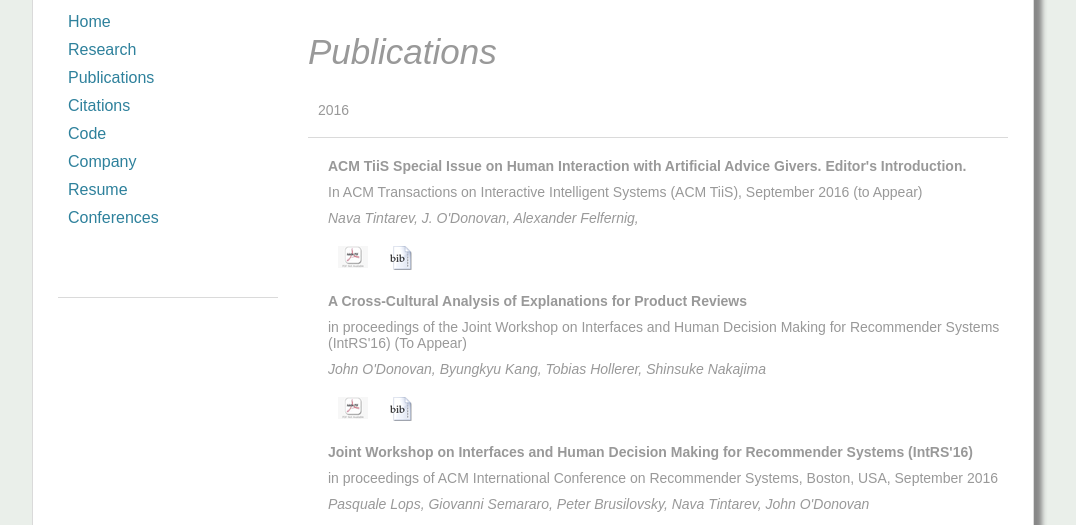
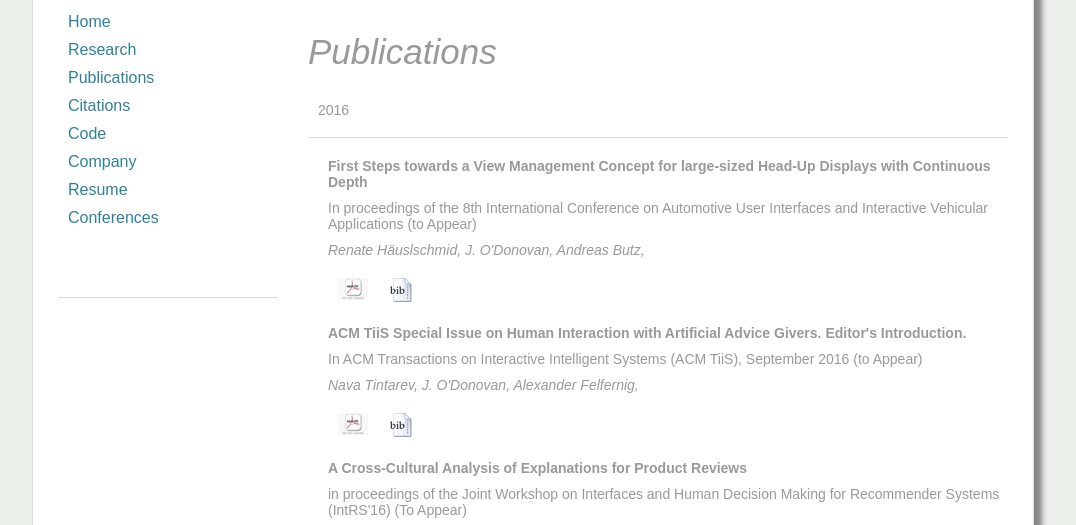
Before and after one commit to johnodonovan/personal-webpage, a plain HTML site: page publications.html in a window 1280 px wide. Shown: the part 235-760 px from the top of the page, without its empty margins (108-1184 px from the left). Drawn offline with Linux system fonts and the light colour scheme.

Commit message:
pub update

```diff
--- a/publications.html
+++ b/publications.html
@@ -48,6 +48,29 @@
 <article class="publication_year">2016</article>
 <section class="publication_line"></section>
 <section class="publication_bloc">
+<!-- PAPER BLOCK -->
+					<article class="publication_name">First Steps towards a View Management Concept for large-sized Head-Up Displays with Continuous Depth
+ </article><div class="clear"></div>
+					<article class="convention_name">In proceedings of the 8th International Conference on Automotive User Interfaces and Interactive Vehicular Applications (to Appear)</article>
+					<div class="clear"></div>
+					<article class="publication_writers">
+						<span>Renate Häuslschmid,</span>
+						<span>J. O'Donovan,</span>
+						<span>Andreas Butz,</span>
+					</article>
+					<div class="clear"></div>
+					<section class="publication_links">
+						<a href="#">
+							<img src="images/icons/na.png" alt="not available yet"/>
+						</a>
+						<a href="http://liinwww.ira.uka.de/csbib?query=%2Bau:OdonovanJ*+%2Bau:Odonovan&maxnum=200&sort=year">
+							<img src="images/icons/bibtex_icon.png" alt="bibtex"/>
+						</a>
+						<div class="clear"></div>
+					</section>
+
+<!-- END PAPER BLOCK -->
+
 <!-- PAPER BLOCK -->
 					<article class="publication_name">ACM TiiS Special Issue on Human Interaction with Artificial Advice Givers.  Editor's Introduction.
  </article><div class="clear"></div>
```
